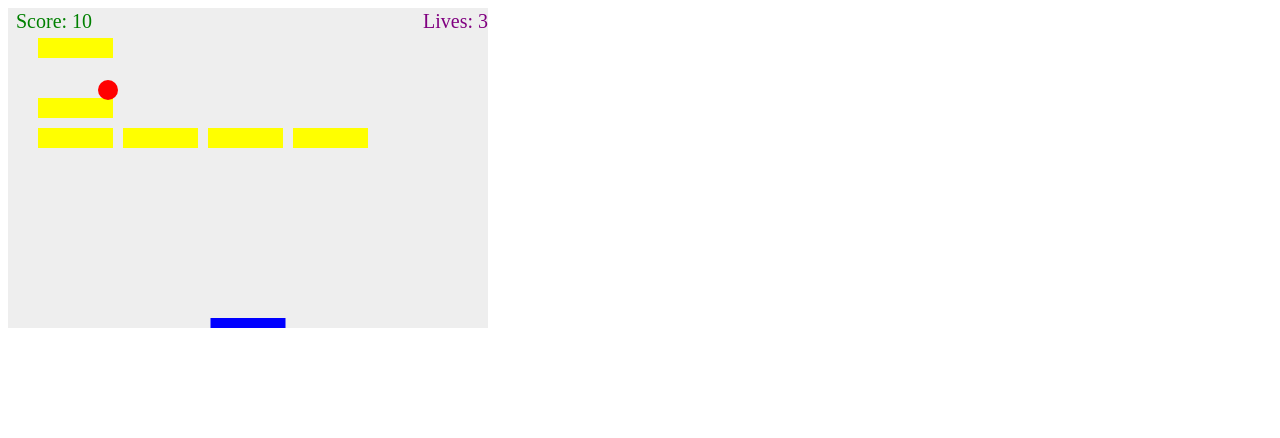
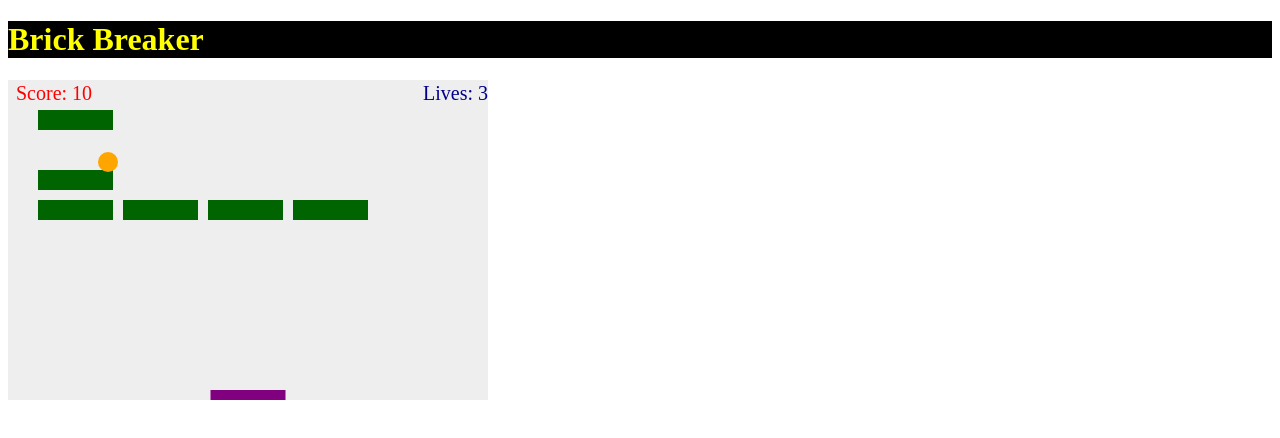
Before and after one commit to ac123770/Brick-Breaker, a plain HTML site: page index.html in a window 1280 px wide. Drawn offline with Linux system fonts and the light colour scheme.

Commit message:
added title

```diff
--- a/index.html
+++ b/index.html
@@ -1,15 +1,13 @@
-<!DOCTYPE html>
-<html>
-<head>
+<!DOCTYPE html><html><head>
     <meta charset="utf-8" />
     <title>Gamedev Canvas Workshop</title>
     <style>
-
             canvas { background: #eee; }
+      h1 {color: yellow;
+            background-color: black;}
     </style>
-</head>
-<body>
-
+<h1> Brick Breaker</h1>
+</head><body>
 <canvas id="myCanvas" width="480" height="320"></canvas>
 
 <script>
@@ -82,7 +80,7 @@ function collisionDetection() {
           b.status = 0;
           score++;
           if(score == brickRowCount*brickColumnCount) {
-            alert("YOU WIN, CONGRATS!");
+            alert("You won, congratulations!");
             document.location.reload();
           }
         }
@@ -94,14 +92,14 @@ function collisionDetection() {
 function drawBall() {
   ctx.beginPath();
   ctx.arc(x, y, ballRadius, 0, Math.PI*2);
-  ctx.fillStyle = "red";
+  ctx.fillStyle = "orange";
   ctx.fill();
   ctx.closePath();
 }
 function drawPaddle() {
   ctx.beginPath();
   ctx.rect(paddleX, canvas.height-paddleHeight, paddleWidth, paddleHeight);
-  ctx.fillStyle = "blue";
+  ctx.fillStyle = "purple";
   ctx.fill();
   ctx.closePath();
 }
@@ -115,7 +113,7 @@ function drawBricks() {
         bricks[c][r].y = brickY;
         ctx.beginPath();
         ctx.rect(brickX, brickY, brickWidth, brickHeight);
-        ctx.fillStyle = "yellow";
+        ctx.fillStyle = "darkgreen";
         ctx.fill();
         ctx.closePath();
       }
@@ -124,12 +122,12 @@ function drawBricks() {
 }
 function drawScore() {
   ctx.font = "20px Times new Roman";
-  ctx.fillStyle = "green";
+  ctx.fillStyle = "red";
   ctx.fillText("Score: "+score, 8, 20);
 }
 function drawLives() {
   ctx.font = "20px Times New Roman";
-  ctx.fillStyle = "purple";
+  ctx.fillStyle = "darkblue";
   ctx.fillText("Lives: "+lives, canvas.width-65, 20);
 }
 
@@ -167,16 +165,12 @@ function draw() {
       }
     }
   }
-
-  if(rightPressed && paddleX < canvas.width-paddleWidth) {
+if(rightPressed && paddleX < canvas.width-paddleWidth) {
     paddleX += 7;
   }
   else if(leftPressed && paddleX > 0) {
     paddleX -= 7;
   }
-
-  x += dx;
-  y += dy;
+x += dx; y += dy;
   requestAnimationFrame(draw);
-}
-  draw();</script></body>
+} draw();</script></body>
```
Also changed, not shown: 2 other files.
